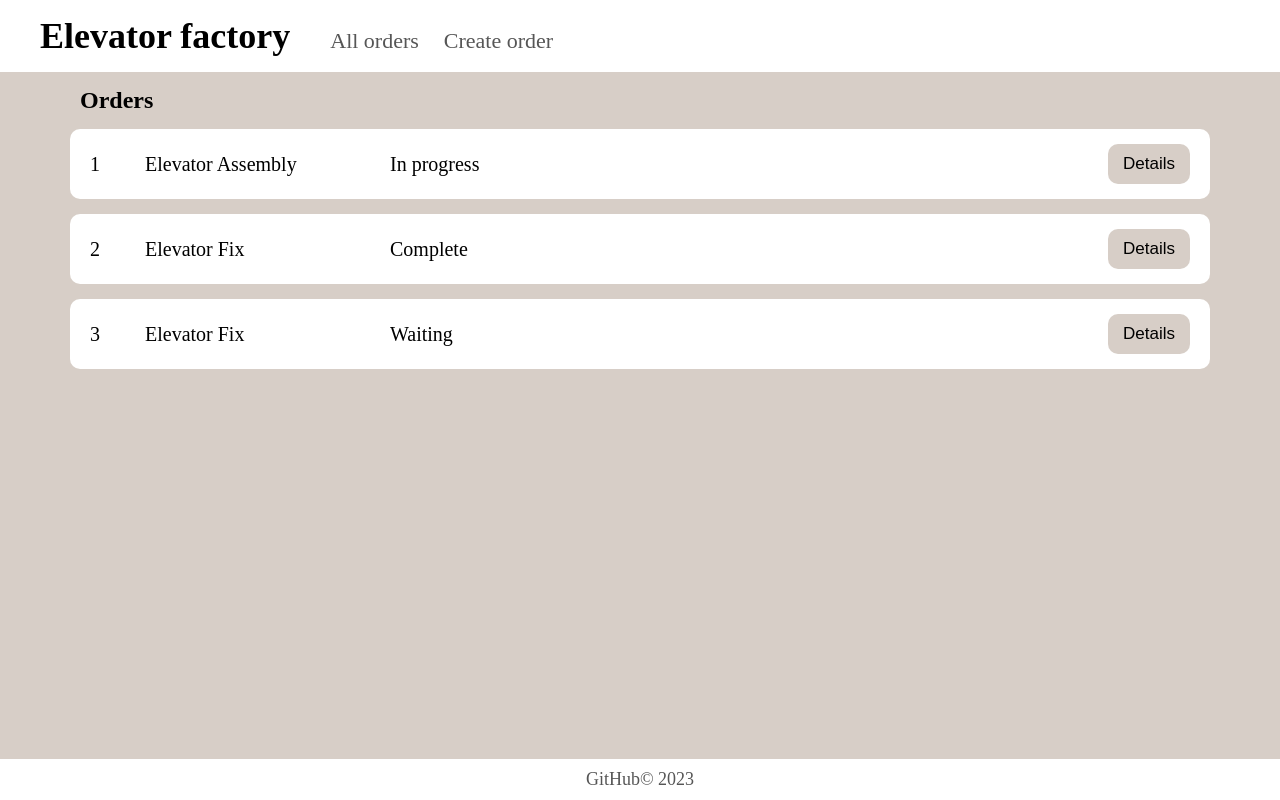
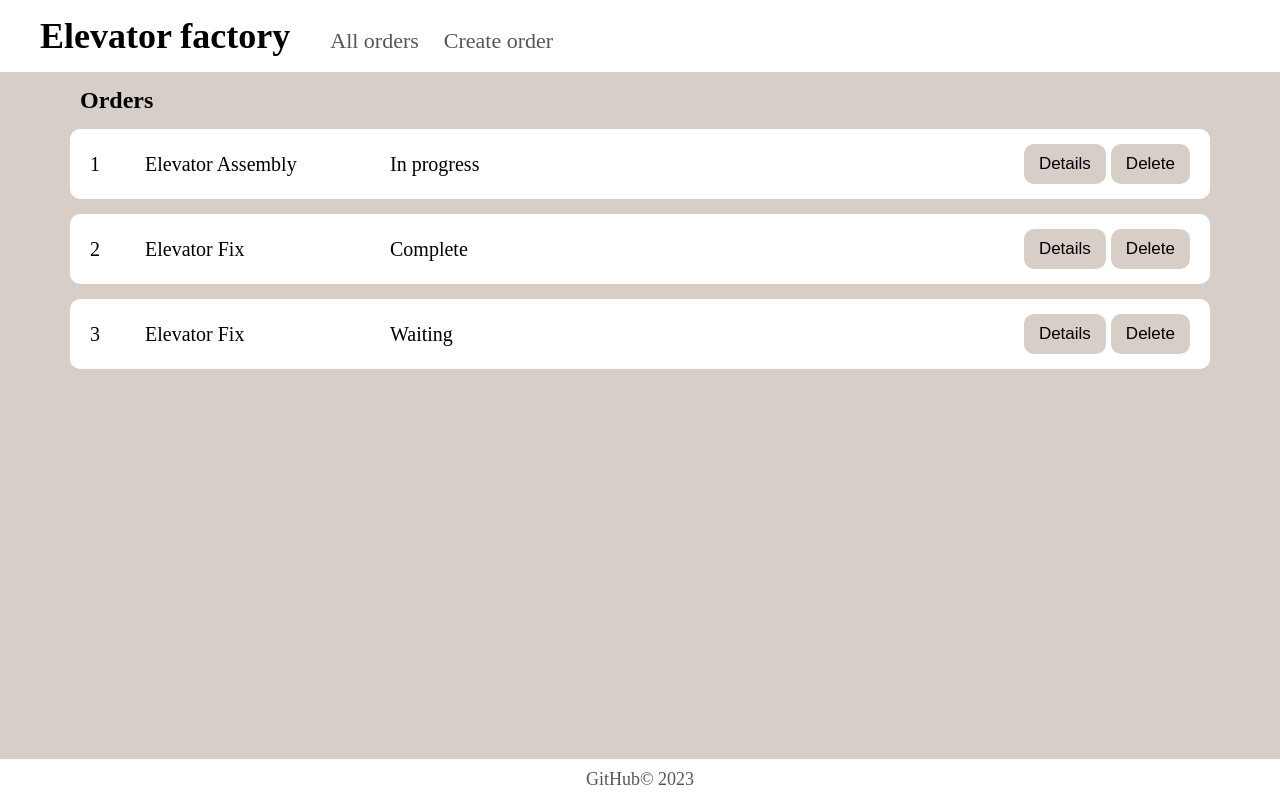
Before and after one commit to Ovsyannikov345/Elevator-factory-service, a React (Create React App) app in the folder app/: page /orders in a window 1280 px wide. Built offline with nearby package versions, Linux system fonts and the light colour scheme.

Commit message:
feat: add order deletion functionality

```diff
--- a/app/src/components/App.jsx
+++ b/app/src/components/App.jsx
@@ -22,8 +22,7 @@ const App = () => {
 
         if (orders) {
             maxId = Math.max(...orders.map((order) => order.id));
-        }
-        else {
+        } else {
             maxId = 0;
         }
 
@@ -36,10 +35,22 @@ const App = () => {
         setOrders([...orders, order]);
     };
 
+    const deleteOrder = (id) => {
+        setOrders(orders.filter((order) => order.id !== id));
+    };
+
     return (
         <Routes>
-            <Route path="/orders/create" element={<OrderCreationPage createOrder={createOrder}/>} />
-            <Route path="/orders" element={<OrdersPage orders={orders}/>} />
+            <Route
+                path="/orders/create"
+                element={<OrderCreationPage createOrder={createOrder} />}
+            />
+            <Route
+                path="/orders"
+                element={
+                    <OrdersPage orders={orders} deleteOrder={deleteOrder} />
+                }
+            />
             <Route path="*" element={<Navigate to="/orders" replace />} />
         </Routes>
     );
--- a/app/src/components/Order.jsx
+++ b/app/src/components/Order.jsx
@@ -4,11 +4,7 @@ import Button from "./UI/Button/Button";
 import "../styles/Order.css";
 
 
-const Order = ({ orderData, detailsHandler }) => {
-    const showDetails = () => {
-        detailsHandler(orderData);
-    };
-
+const Order = ({ orderData, detailsHandler, deleteHandler }) => {
     return (
         <div className="Order">
             <div className="order-info">
@@ -17,7 +13,8 @@ const Order = ({ orderData, detailsHandler }) => {
                 <p className="order-status">{orderData.status}</p>
             </div>
             <div className="order-buttons">
-                <Button onClick={showDetails}>Details</Button>
+                <Button onClick={() => detailsHandler(orderData)}>Details</Button>
+                <Button onClick={() => deleteHandler(orderData.id)}>Delete</Button>
             </div>
         </div>
     );
--- a/app/src/components/OrderList.jsx
+++ b/app/src/components/OrderList.jsx
@@ -3,11 +3,11 @@ import Order from "./Order";
 
 import "../styles/OrderList.css";
 
-const OrderList = ({ orders, detailsHandler }) => {
+const OrderList = ({ orders, detailsHandler, deleteHandler }) => {
     return (
         <div className="OrderList">
             {orders.map((order) => (
-                <Order key={order.id} orderData={order} detailsHandler={detailsHandler} />
+                <Order key={order.id} orderData={order} detailsHandler={detailsHandler} deleteHandler={deleteHandler} />
             ))}
         </div>
     );
--- a/app/src/pages/OrdersPage.jsx
+++ b/app/src/pages/OrdersPage.jsx
@@ -7,7 +7,7 @@ import OrderDetails from "../components/OrderDetails";
 
 import "../styles/OrdersPage.css";
 
-const OrdersPage = ({ orders }) => {
+const OrdersPage = ({ orders, deleteOrder }) => {
     const [modalActive, setModalActive] = useState(false);
     const [modalOrder, setModalOrder] = useState({
         id: 1,
@@ -33,7 +33,7 @@ const OrdersPage = ({ orders }) => {
             <Header />
             <main>
                 <h2>Orders</h2>
-                <OrderList orders={orders} detailsHandler={showOrderDetails} />
+                <OrderList orders={orders} detailsHandler={showOrderDetails} deleteHandler={deleteOrder} />
             </main>
             <Footer />
         </div>
--- a/app/src/styles/Order.css
+++ b/app/src/styles/Order.css
@@ -26,3 +26,8 @@
 .order-title {
     width: 200px;
 }
+
+.order-buttons {
+    display: flex;
+    gap: 5px;
+}
```
